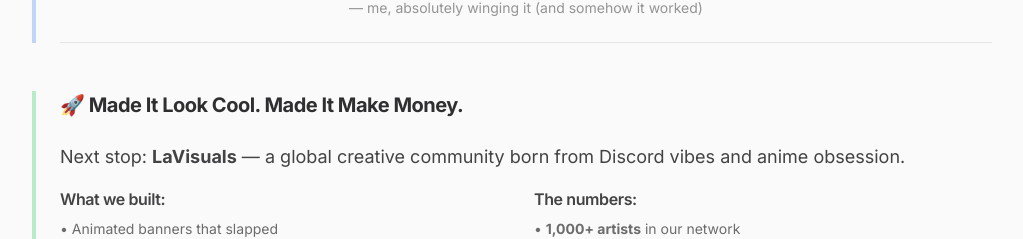
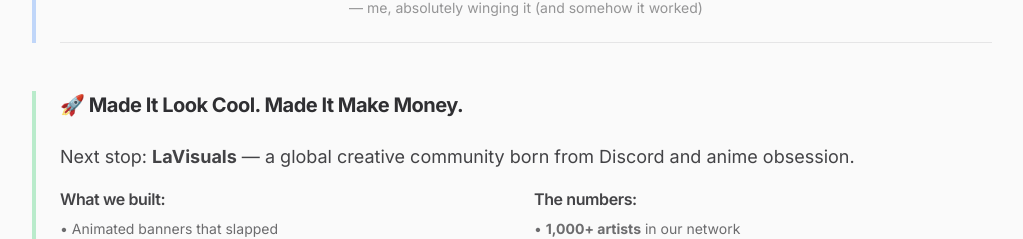
Before and after one commit to MynkSinghal/Portfolio-v2, a Next.js app: page / in a window 1280 px wide. Shown: the part 1111-1350 px from the top of the page, without its empty margins (128-1151 px from the left). Built offline with nearby package versions, Linux system fonts and the light colour scheme.

Commit message:
Update journey-section.tsx

```diff
--- a/src/components/journey-section.tsx
+++ b/src/components/journey-section.tsx
@@ -50,7 +50,7 @@
 
             <div className="space-y-4">
               <p className="text-base md:text-lg leading-relaxed">
-                Next stop: {parseText("<bold>LaVisuals</bold>")} — a global creative community born from Discord vibes and anime obsession.
+                Next stop: {parseText("<bold>LaVisuals</bold>")} — a global creative community born from Discord and anime obsession.
               </p>
 
               <div className="grid md:grid-cols-2 gap-4 my-6">
```
